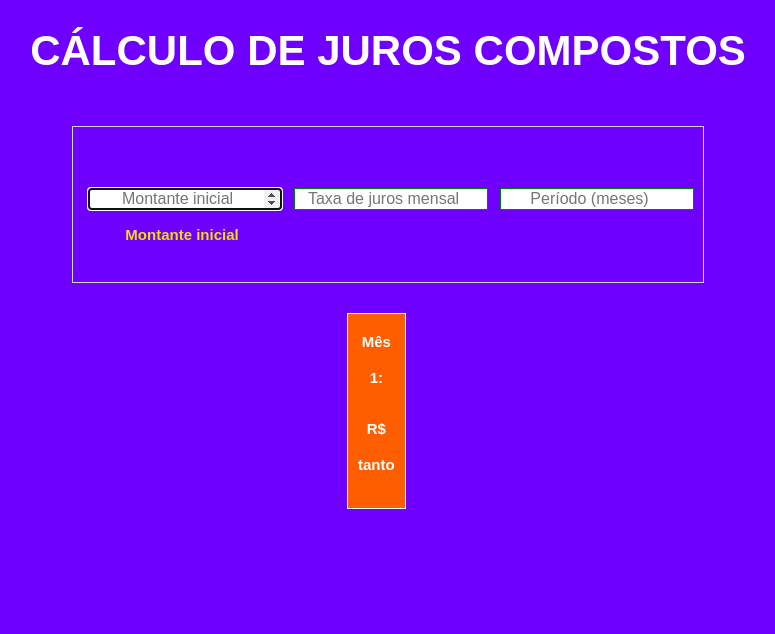
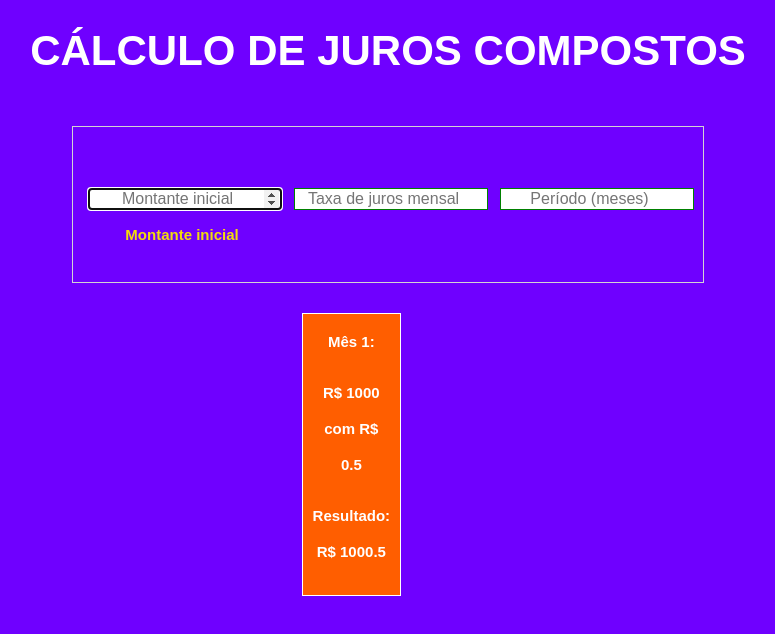
Before and after one commit to alm9/React-Juros-Compostos, a React (Create React App) app: page / in a window 1280 px wide. Shown: the top 634 px of the page, without its empty margins (252-1027 px from the left). Built offline with nearby package versions, Linux system fonts and the light colour scheme.

Commit message:
importing calculus function. TODO: interest calculus

```diff
--- a/src/backend/CompoundInterestCalculation.js
+++ b/src/backend/CompoundInterestCalculation.js
@@ -1,5 +1,5 @@
 function calculation(value1, value2) {
-  return value1 + value2;
+  return Number(value1) + Number(value2);
 }
 
 export { calculation };
--- a/src/components/Form.js
+++ b/src/components/Form.js
@@ -3,9 +3,6 @@ import Input from './Input';
 import '../Form.css';
 import Box from './Box';
 import { calculation } from '../backend/CompoundInterestCalculation';
-
-// const v = [1, 2, 3, 4, 5, 6, 7, 8, 9, 10, 11, 12, 13, 14, 15];
-const v = [1, 2, 3, 4, 5];
 
 export default function Form() {
   const [initialAmount, setInitialAmount] = useState(1000);
@@ -62,7 +59,10 @@ export default function Form() {
         {array.map((item) => (
           <Box key={item}>
             <span>Mês {item + 1}:</span>
-            <p>R$ tanto</p>
+            <p>
+              R$ {initialAmount} com R$ {interestRate}
+            </p>
+            <p>Resultado: R$ {calculation(initialAmount, interestRate)}</p>
           </Box>
         ))}
       </div>
```
